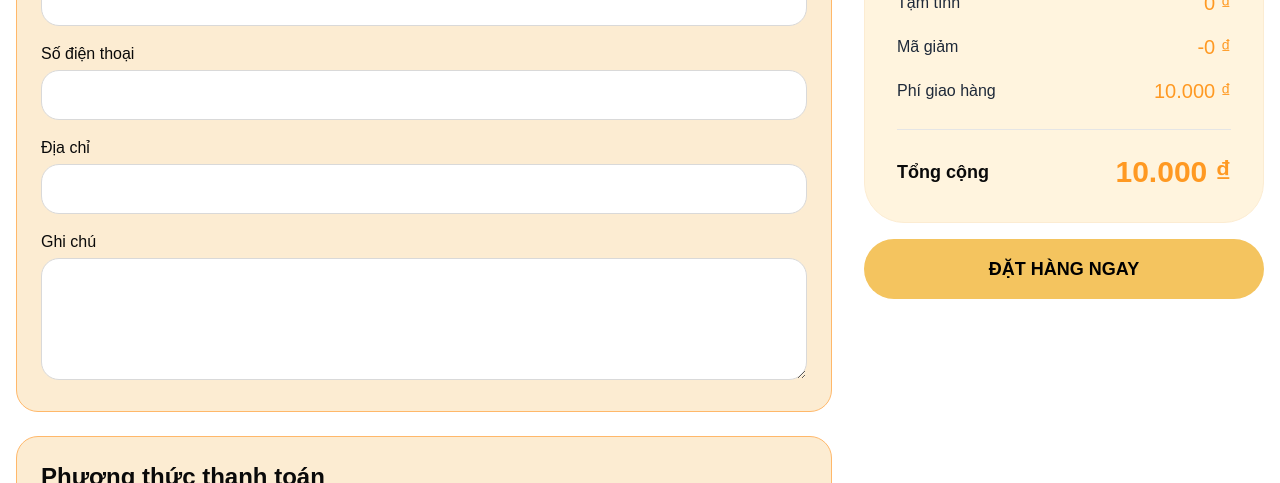
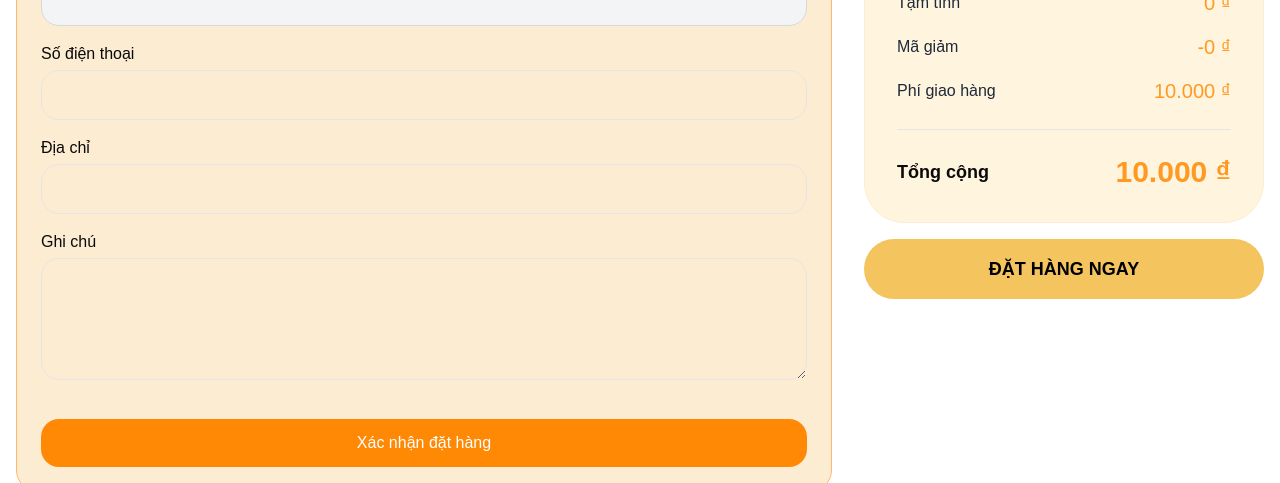
Before and after one commit to phantrongvinh/booking, a React (Vite) app: page /checkout in a window 1280 px wide. Shown: the part 317-800 px from the top of the page. Built offline with nearby package versions, Linux system fonts and the light colour scheme; no server answers.

Commit message:
feat(order): create order success

```diff
--- a/package.json
+++ b/package.json
@@ -17,8 +17,8 @@
     "axios": "^1.17.0",
     "class-variance-authority": "^0.7.1",
     "clsx": "^2.1.1",
+    "dayjs": "^1.11.21",
     "lodash": "^4.18.1",
-    "dayjs": "^1.11.21",
     "lucide-react": "^1.17.0",
     "radix-ui": "^1.5.0",
     "react": "^19.2.6",
--- a/src/api/orderAPI.js
+++ b/src/api/orderAPI.js
@@ -7,7 +7,13 @@ const fetchAllOrder = async () => {
   return res.data;
 };
 
+const createOrder = async (data) => {
+  const res = await axiosClient.post(url, data);
+  return res.data;
+};
+
 const orderAPI = {
   fetchAllOrder,
+  createOrder,
 };
 export default orderAPI;
--- a/src/components/checkout/CheckoutForm.jsx
+++ b/src/components/checkout/CheckoutForm.jsx
@@ -1,28 +1,73 @@
-const CheckoutForm = () => {
+const CheckoutForm = ({ user, form, setForm, errors, onSubmit }) => {
   return (
-    <div className="bg-[#FCECD2] rounded-3xl p-6 border border-orange-300">
-      <h2 className="text-2xl font-semibold mb-4">Thông tin nhận hàng</h2>
+    <div className="rounded-3xl border border-orange-300 bg-[#FCECD2] p-6">
+      <h2 className="mb-4 text-2xl font-semibold">Thông tin nhận hàng</h2>
 
       <div className="space-y-4">
+        {/* Họ tên */}
         <div>
           <label className="font-medium">Họ tên</label>
-          <input type="text" className="mt-1 w-full rounded-2xl border border-[#D9D9D9] bg-white px-4 py-3 transition focus:border-[#E48F45] focus:outline-none" />
+          <input
+            type="text"
+            value={user?.fullName || ""}
+            disabled
+            className="mt-1 w-full rounded-2xl border border-[#D9D9D9] bg-gray-100 px-4 py-3"
+          />
         </div>
 
+        {/* SĐT */}
         <div>
           <label className="font-medium">Số điện thoại</label>
-          <input type="text" className="mt-1 w-full rounded-2xl border border-[#D9D9D9] bg-white px-4 py-3 transition focus:border-[#E48F45] focus:outline-none" />
+          <input
+            type="text"
+            value={form.phone}
+            onChange={(e) => setForm({ ...form, phone: e.target.value })}
+            className="mt-1 w-full rounded-2xl border px-4 py-3"
+          />
+          {errors.phone && (
+            <p className="text-red-500 text-sm mt-1">{errors.phone}</p>
+          )}
         </div>
 
+        {/* Địa chỉ */}
         <div>
           <label className="font-medium">Địa chỉ</label>
-          <input type="text" className="mt-1 w-full rounded-2xl border border-[#D9D9D9] bg-white px-4 py-3 transition focus:border-[#E48F45] focus:outline-none" />
+          <input
+            type="text"
+            value={form.shippingAddress}
+            onChange={(e) =>
+              setForm({ ...form, shippingAddress: e.target.value })
+            }
+            className="mt-1 w-full rounded-2xl border px-4 py-3"
+          />
+          {errors.shippingAddress && (
+            <p className="text-red-500 text-sm mt-1">
+              {errors.shippingAddress}
+            </p>
+          )}
         </div>
 
+        {/* Ghi chú */}
         <div>
           <label className="font-medium">Ghi chú</label>
-          <textarea rows={4} className="mt-1 w-full rounded-2xl border border-[#D9D9D9] bg-white px-4 py-3 transition focus:border-[#E48F45] focus:outline-none" />
+          <textarea
+            rows={4}
+            value={form.note}
+            onChange={(e) => setForm({ ...form, note: e.target.value })}
+            className="mt-1 w-full rounded-2xl border px-4 py-3"
+          />
+          {errors.note && (
+            <p className="text-red-500 text-sm mt-1">{errors.note}</p>
+          )}
         </div>
+
+        {/* Button */}
+        <button
+          onClick={onSubmit}
+          className="w-full mt-4 bg-orange-400 text-white py-3 rounded-2xl"
+        >
+          Xác nhận đặt hàng
+        </button>
       </div>
     </div>
   );
--- a/src/pages/Checkout.jsx
+++ b/src/pages/Checkout.jsx
@@ -3,27 +3,89 @@ import PaymentMethod from "@/components/checkout/PaymentMethod";
 import OrderSummary from "@/components/checkout/OrderSummary";
 
 import { useSelector } from "react-redux";
+import { useState } from "react";
+import { useNavigate } from "react-router-dom";
+import orderAPI from "@/api/orderAPI";
 
 const Checkout = () => {
+  const { user } = useSelector((state) => state.user);
+  const navigate = useNavigate();
+
   const cartItems = useSelector((state) => state.cart.cartItems);
-
+  const selectedProducts = useSelector((state) => state.cart.selectedProducts);
   const selectedVoucher = useSelector((state) => state.cart.selectedVoucher);
-
   const shippingFee = useSelector((state) => state.cart.shippingFee);
 
-  const selectedItems = cartItems?.filter((item) => item.selected);
+  const [form, setForm] = useState({
+    shippingAddress: "",
+    phone: "",
+    note: "",
+    paymentMethod: 1,
+  });
 
-  const subtotal = selectedItems?.reduce(
+  const [errors, setErrors] = useState({});
+
+  const selectedItems = cartItems.filter((item) =>
+    selectedProducts.includes(item.productId),
+  );
+
+  const subtotal = selectedItems.reduce(
     (sum, item) => sum + item.price * item.quantity,
     0,
   );
 
-  const discount = selectedVoucher?.discount || 0;
+  const discount = selectedVoucher?.discount ?? 0;
 
   const total = subtotal + shippingFee - discount;
 
-  const handleCheckout = () => {
-    console.log("Đặt hàng");
+  // =========================
+  // VALIDATE
+  // =========================
+  const validateCheckout = () => {
+    const newErrors = {};
+
+    if (!form.phone.trim()) {
+      newErrors.phone = "Số điện thoại không được để trống";
+    } else if (!/^\d+$/.test(form.phone.trim())) {
+      newErrors.phone = "Số điện thoại phải là số";
+    } else if (form.phone.trim().length !== 10) {
+      newErrors.phone = "Số điện thoại phải đủ 10 số";
+    }
+
+    if (!form.shippingAddress.trim()) {
+      newErrors.shippingAddress = "Địa chỉ không được để trống";
+    } else if (form.shippingAddress.trim().length <= 10) {
+      newErrors.shippingAddress = "Địa chỉ phải dài hơn 10 ký tự";
+    }
+
+    setErrors(newErrors);
+
+    return Object.keys(newErrors).length === 0;
+  };
+
+  // =========================
+  // SUBMIT ORDER
+  // =========================
+  const handleCheckout = async () => {
+    if (!validateCheckout()) return;
+
+    try {
+      const payload = {
+        shippingAddress: form.shippingAddress,
+        phone: form.phone,
+        note: form.note,
+        paymentMethod: form.paymentMethod,
+      };
+
+      const res = await orderAPI.createOrder(payload);
+
+      console.log("Order success:", res);
+      alert("Đặt hàng thành công 🎉");
+      navigate("/");
+    } catch (err) {
+      console.error(err?.response?.data || err);
+      alert("Đặt hàng thất bại");
+    }
   };
 
   return (
@@ -31,11 +93,19 @@ const Checkout = () => {
       <h1 className="mb-6 text-3xl font-bold">Thanh toán</h1>
 
       <div className="grid grid-cols-1 gap-8 lg:grid-cols-[1fr_400px]">
+        {/* FORM */}
         <div className="space-y-6">
-          <CheckoutForm />
-          <PaymentMethod />
+          <CheckoutForm
+            user={user}
+            form={form}
+            setForm={setForm}
+            errors={errors}
+          />
+
+          <PaymentMethod form={form} setForm={setForm} />
         </div>
 
+        {/* SUMMARY */}
         <OrderSummary
           items={selectedItems}
           subtotal={subtotal}
--- a/src/store/slices/authSlice.js
+++ b/src/store/slices/authSlice.js
@@ -48,6 +48,7 @@ const initialState = {
   isStaff: savedRole === "STAFF",
   loading: false,
   error: null,
+  user: null,
 };
 
 const authSlice = createSlice({
@@ -84,6 +85,11 @@ const authSlice = createSlice({
         state.isAdmin = state.role === "ADMIN";
         state.isStaff = state.role === "STAFF";
 
+        state.user = {
+          username: action.payload.username,
+          email: action.payload.email,
+        };
+
         localStorage.setItem("token", token);
         localStorage.setItem("roleId", action.payload.roleId);
       })
```
Also changed, not shown: 1 other file (tests, documents, lock files or other folders).
